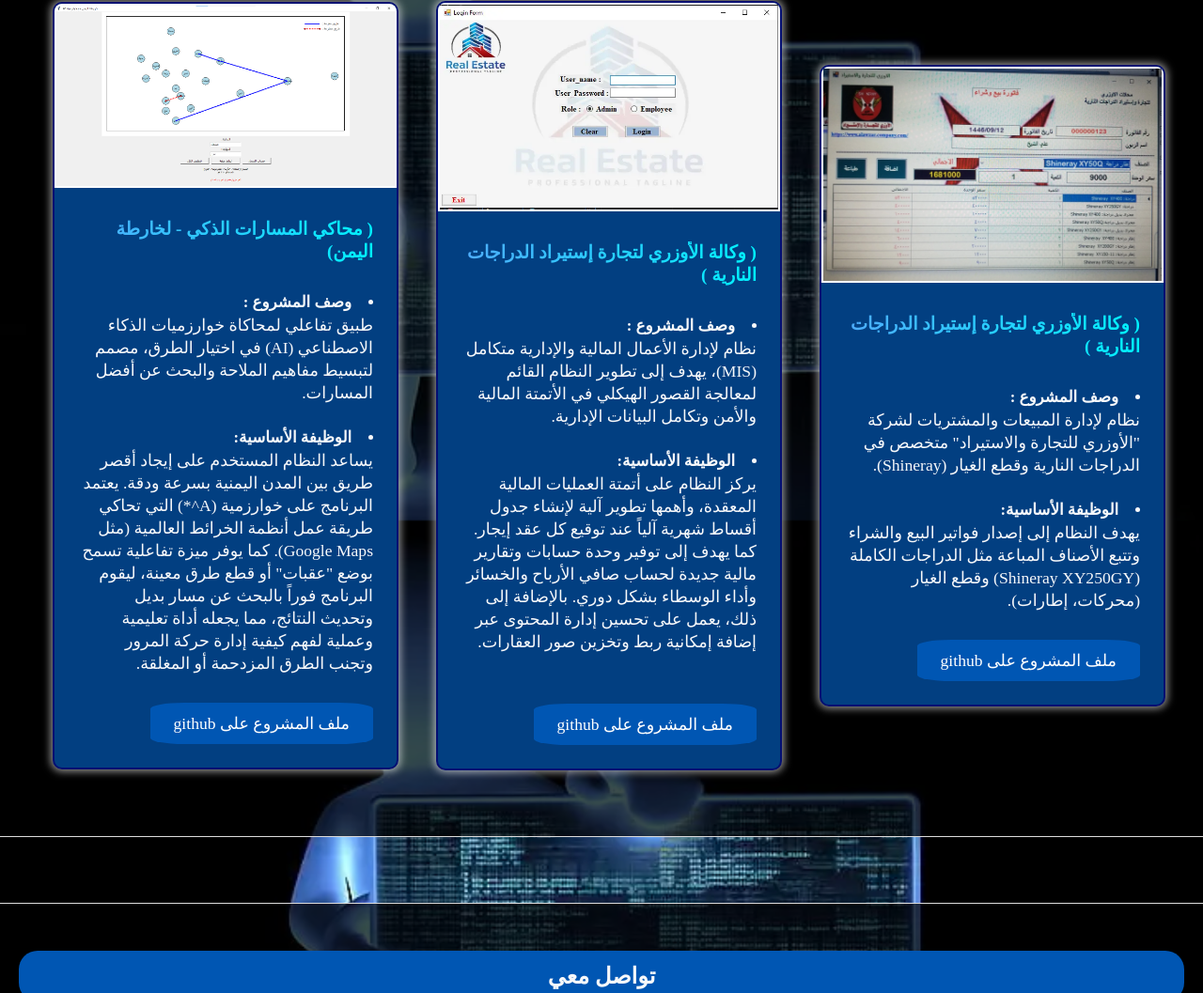
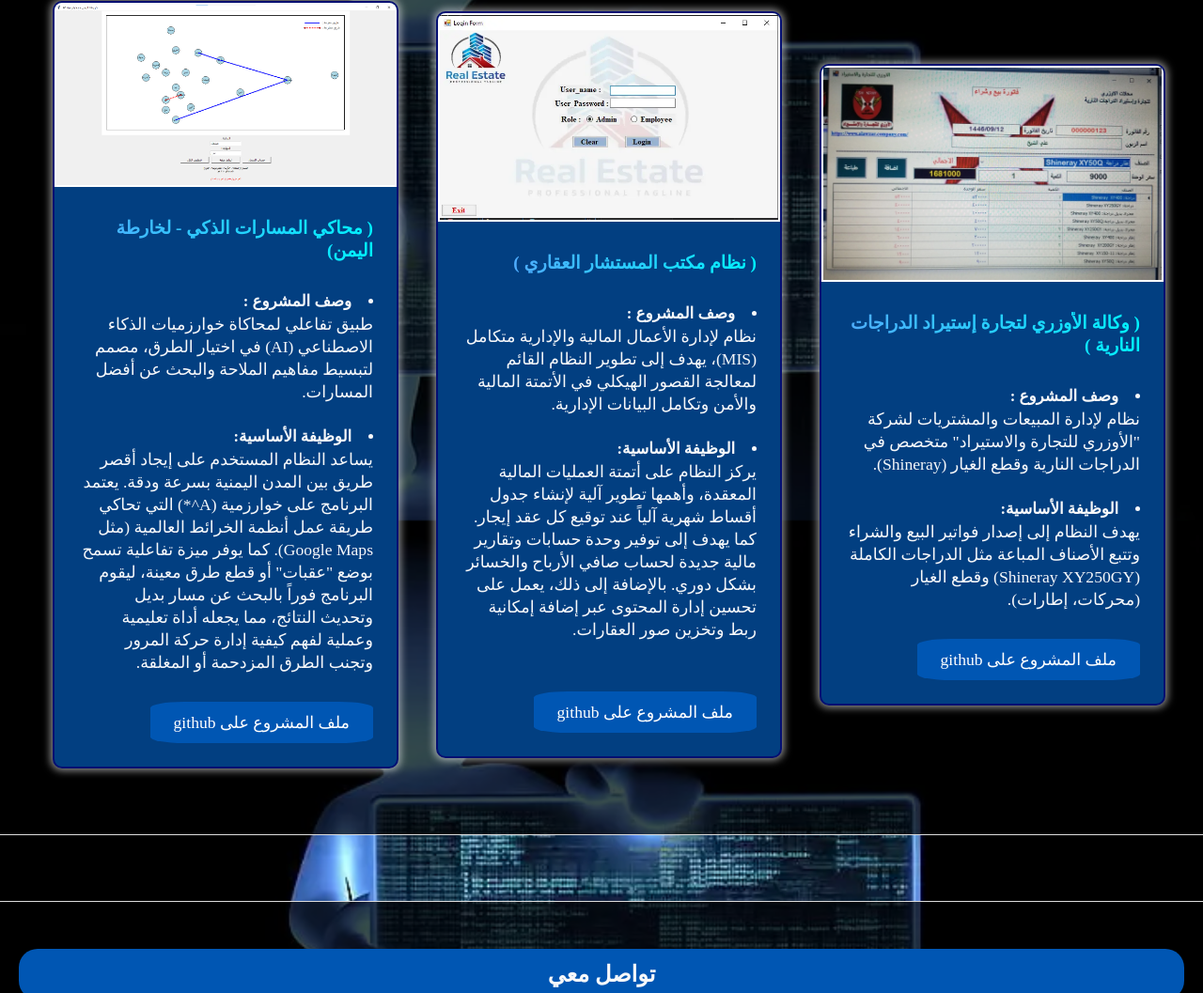
Before and after one commit to allmyprojects12/My-Informational-Website, a plain HTML site: page index.html in a window 1280 px wide. Shown: the part 2646-3703 px from the top of the page at 94% size. Drawn offline with Linux system fonts and the light colour scheme.

Commit message:
Add files via upload

```diff
--- a/index.html
+++ b/index.html
@@ -212,13 +212,13 @@
             </div>
             <div class="project_card">
                 <div class="card_img">
-                    <img class="project_photo" loading="lazy" src="./project_2_photo.webp" alt="نظام وكالة الأوزري ">
+                    <img class="project_photo" loading="lazy" src="./project_2_photo.webp" alt="نظام مكتب العقارات ">
 
                 </div>
                 <div>
 
                     <div class="project_info">
-                        <strong class="mixed_title">( وكالة الأوزري لتجارة إستيراد الدراجات النارية )</strong>
+                        <strong class="mixed_title">( نظام مكتب المستشار العقاري  )</strong>
                         <li> <b>وصف المشروع :</b> </li>
 
                         <p class="paragraph">
@@ -232,7 +232,7 @@
                             يركز النظام على أتمتة العمليات المالية المعقدة، وأهمها تطوير آلية لإنشاء جدول أقساط شهرية
                             آلياً
                             عند
-                            توقيع كل عقد إيجار. كما يهدف إلى توفير وحدة حسابات وتقارير مالية جديدة لحساب صافي الأرباح والخسائر وأداء الوسطاء
+                            توقيع كل عقد إيجار. كما يهدف إلى توفير وحدة حسابات وتقارير مالية جديدة لحساب صافي الأرباح والخسائر
                             بشكل
                             دوري. بالإضافة إلى ذلك، يعمل على تحسين إدارة المحتوى عبر إضافة إمكانية ربط وتخزين صور
                             العقارات.
```
